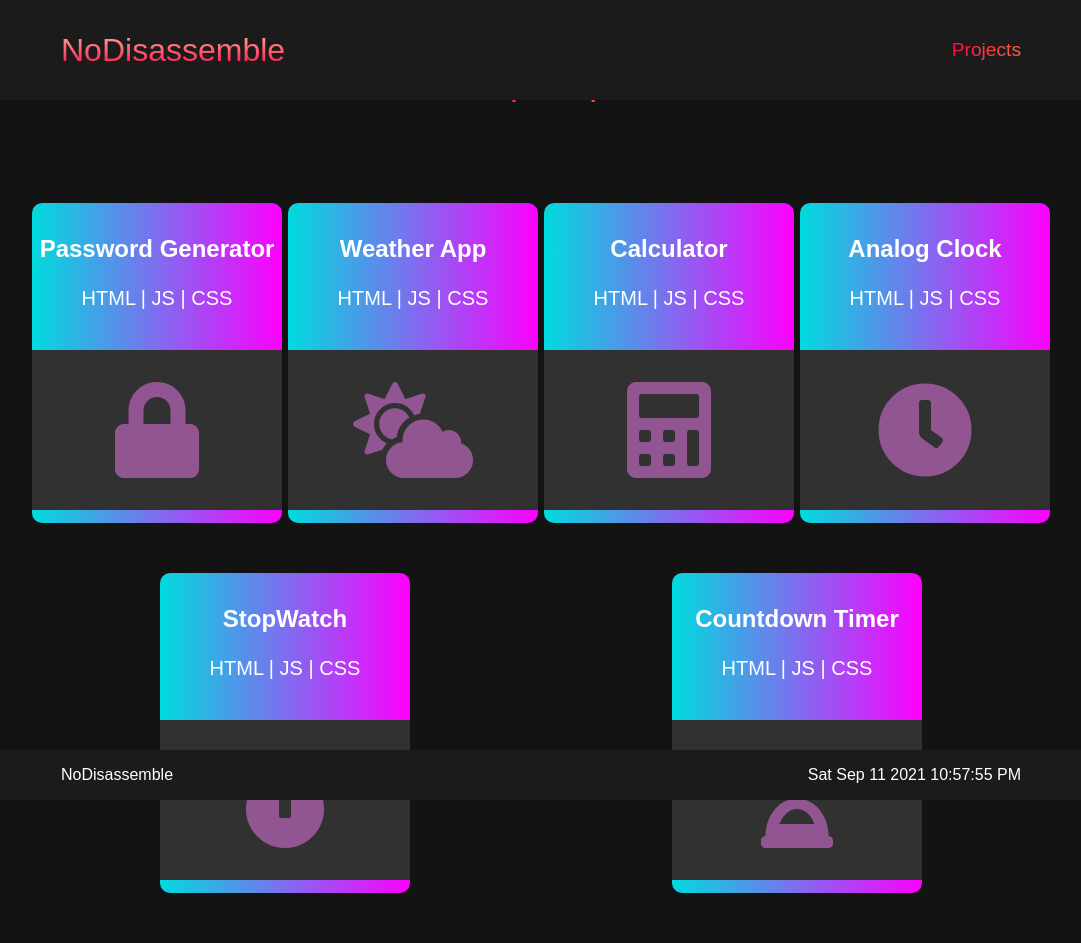
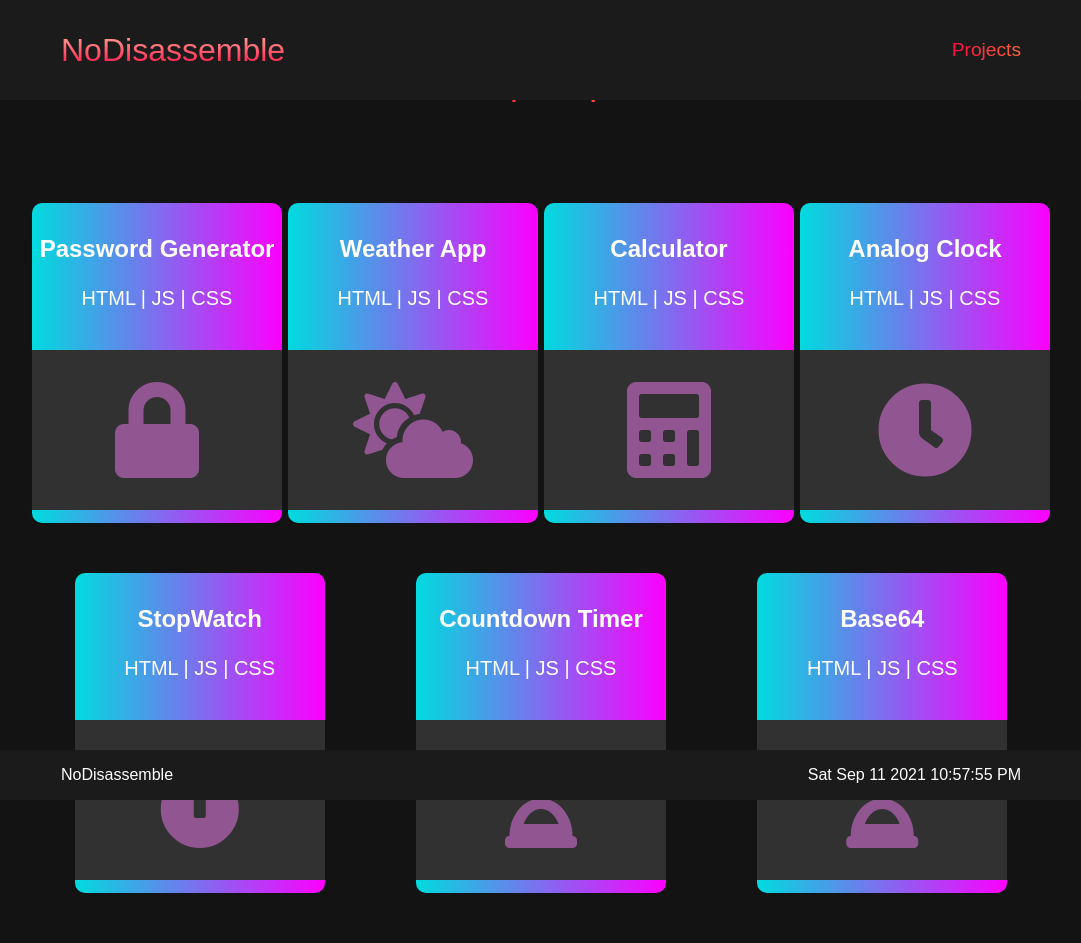
Before and after one commit to drrobotnik/javascript, a plain HTML site: page index.html in a window 1280 px wide. Shown: the whole page, without its empty margins (99-1180 px from the left). Drawn offline with Linux system fonts and the light colour scheme.

Commit message:
Add files via upload

```diff
--- a/index.html
+++ b/index.html
@@ -83,6 +83,15 @@
               </div>
             </div>
             </a>
+            <a href="https://nodisassemble.github.io/javascript/encodedecode/base64" target="_blank">
+              <div class="card">
+                <h2>Base64</h2>
+                <p>HTML | JS | CSS</p>
+                <div class="card-icon-banner">
+                  <div class="card-icon"><i class="fas fa-hourglass-half fa-6x"></i></div>
+                </div>
+              </div>
+              </a>
       </div>
     </div>
     <!-- Footer -->
```
